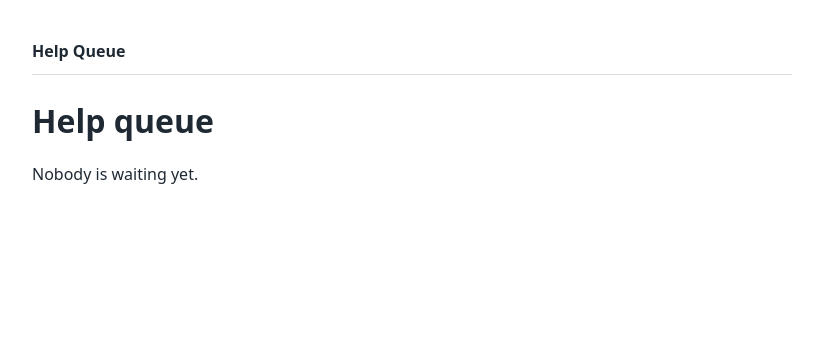
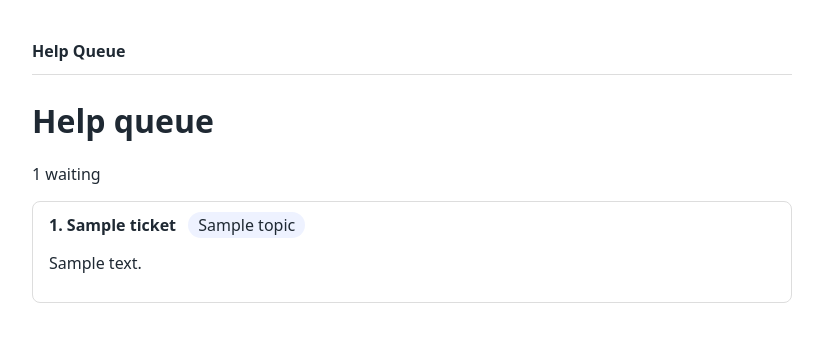
Before and after one commit to mskstudant-ai/help-queue, a Laravel app: template resources/views/tickets/index.blade.php in a window 1280 px wide. Shown: the top 342 px of the page, without its empty margins (228-1051 px from the left). Run offline with Laravel 12, Linux system fonts and the light colour scheme; the template is opened without the code that fills it: most values are stand-ins (such as "Sample title", 1, 10 or a date in 2020).

Commit message:
TP1-CP8: tickets depuis la base

```diff
--- a/resources/views/tickets/index.blade.php
+++ b/resources/views/tickets/index.blade.php
@@ -2,5 +2,14 @@
 @section('title', 'Queue')
 @section('content')
 <h1>Help queue</h1>
-<p>Nobody is waiting yet.</p>
+<p>{{ $tickets->count() }} waiting</p>
+@forelse ($tickets as $ticket)
+<article class="ticket">
+<strong>{{ $loop->iteration }}. {{ $ticket->name }}</strong>
+<span class="topic">{{ $ticket->topic }}</span>
+<p>{{ $ticket->description }}</p>
+</article>
+@empty
+<p>Nobody is waiting.</p>
+@endforelse
 @endsection
```
Also changed, not shown: app/Http/Controllers/TicketController.php (+6 -4 lines).
